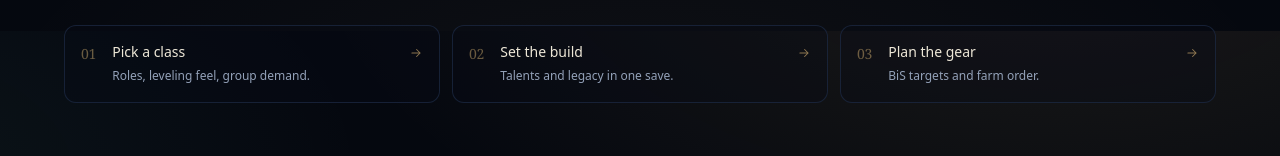
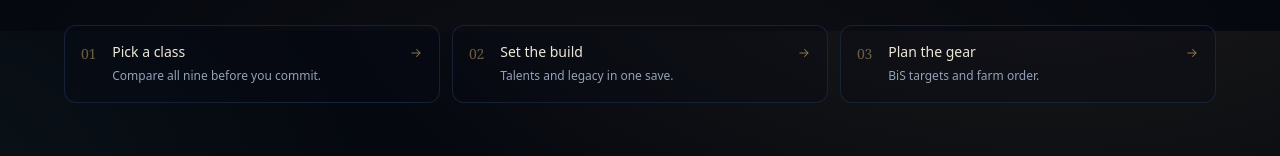
Before and after one commit to why176250/eternal-codex, a Next.js app: page / in a window 1280 px wide. Shown: the part 769-925 px from the top of the page. Built offline with nearby package versions, Linux system fonts and the light colour scheme; no server answers.

Commit message:
Refine class step copy

```diff
--- a/src/app/page.tsx
+++ b/src/app/page.tsx
@@ -143,7 +143,7 @@ export default function HomePage() {
               {
                 n: "01",
                 title: "Pick a class",
-                body: "Roles, leveling feel, group demand.",
+                body: "Compare all nine before you commit.",
                 href: "/classes",
               },
               {
```
